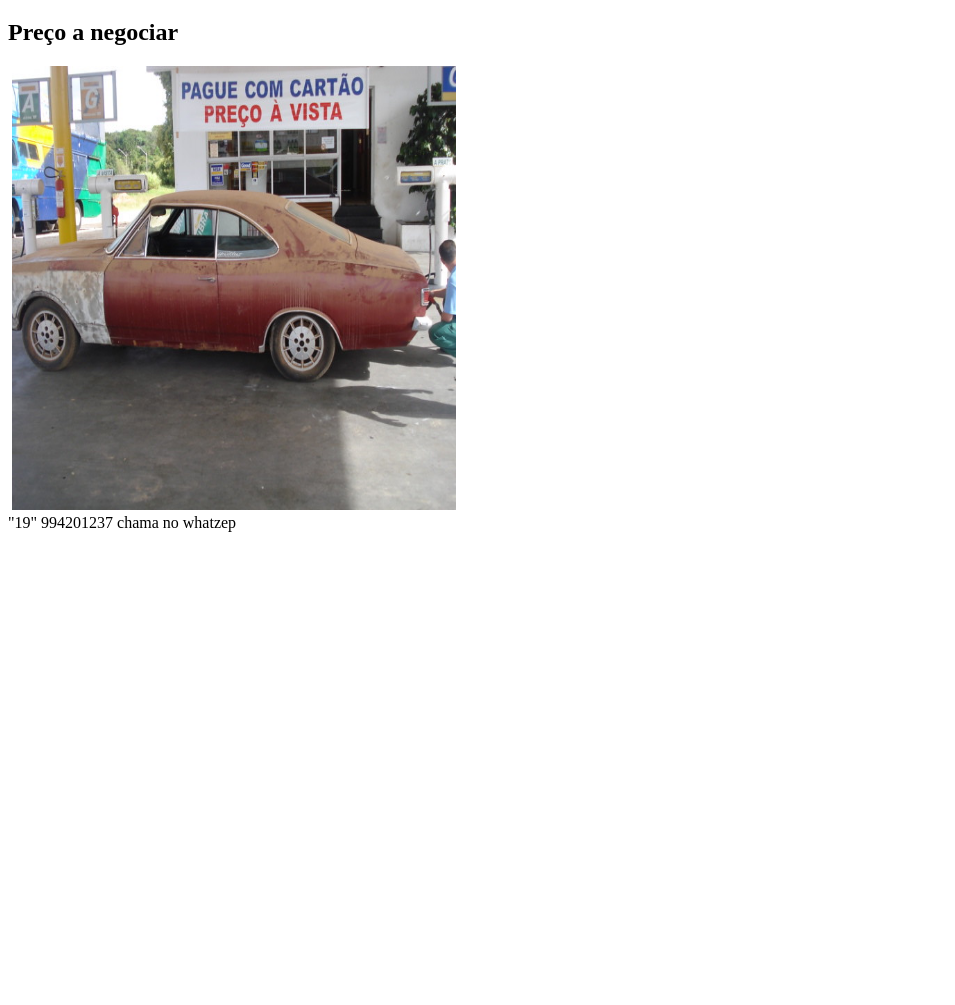
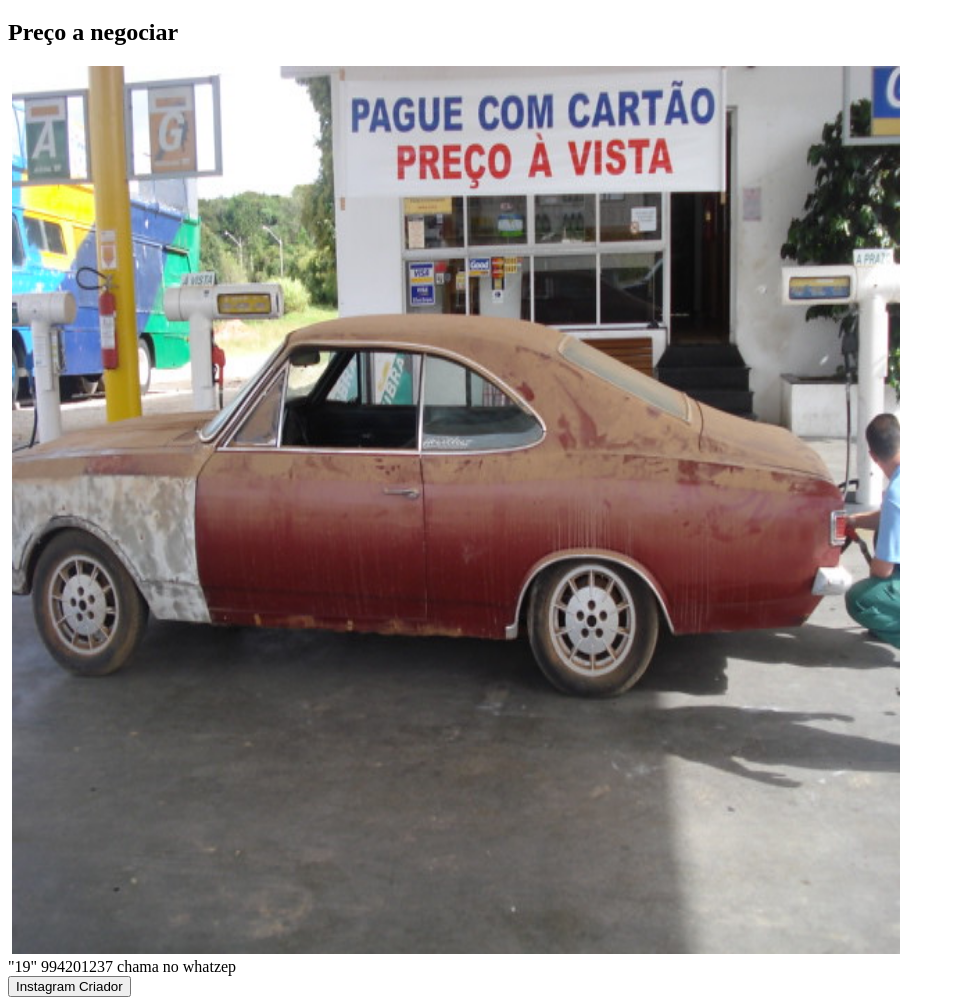
Before and after one commit to Gustavin-MainAatrox/Pratica-1, a plain HTML site: page index.html in a window 1280 px wide. Shown: the part 90-1095 px from the top of the page, without its empty margins (0-955 px from the left). Before the commit the page ends 800 px from the top, so only its background shows below. Drawn offline with Linux system fonts and the light colour scheme.

Commit message:
Add files via upload

```diff
--- a/index.html
+++ b/index.html
@@ -15,10 +15,13 @@
         <h1>Vendo Opala sem motor</h1>
         <h2>Preço a negociar</h2>
         <img src="" width="...px" height="...px">
-        <img src="Opalao.jpg" width="444px" height="444px">
+        <img src="Opalao.jpg" width="888px" height="888px">
         <footer>
             "19" 994201237
             chama no whatzep
+            <div>
+                <a href="https://www.instagram.com/skull_daay"><button>Instagram Criador</button></a>
+            </div>
         </footer>
     </body>
 </html>
```
